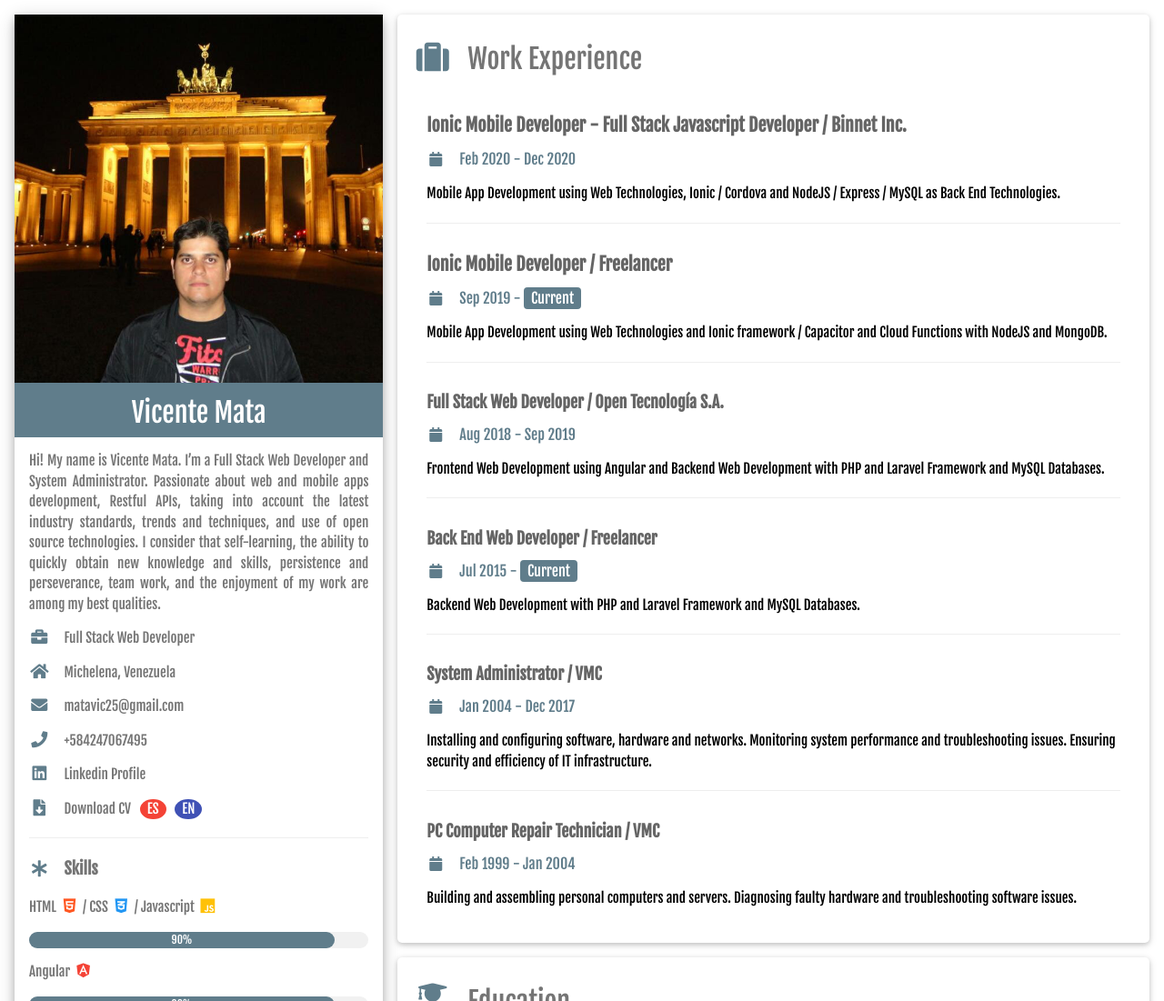
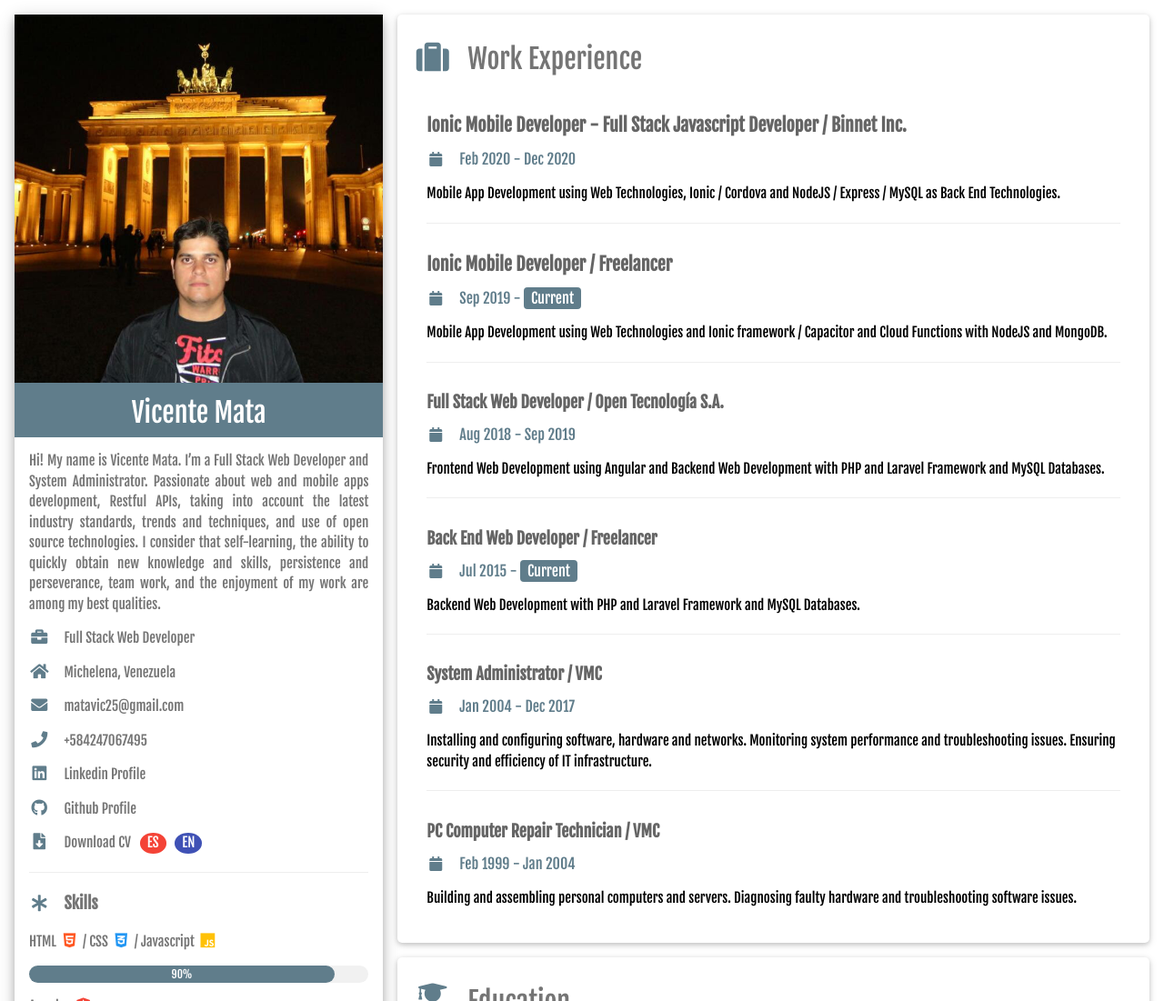
Before and after one commit to matavic/vicentemata.website, a plain HTML site: page index.html in a window 1280 px wide. Shown: the top 1101 px of the page at 91% size. Drawn offline with nearby package versions, Linux system fonts and the light colour scheme.

Commit message:
add github profile

```diff
--- a/index.html
+++ b/index.html
@@ -57,6 +57,7 @@
           <p><i class="fa fa-envelope fa-fw w3-margin-right w3-large w3-text-blue-grey"></i>matavic25@gmail.com</p>
           <p><i class="fa fa-phone fa-fw w3-margin-right w3-large w3-text-blue-grey"></i>+584247067495</p>
           <p><a href="https://www.linkedin.com/in/vicente-mata-chacon-43548821" target="_blank" style="text-decoration:none;"><i class="fab fa-linkedin fa-fw w3-margin-right w3-large w3-text-blue-grey"></i>Linkedin Profile</a></p>
+          <p><a href="https://github.com/matavic" target="_blank" style="text-decoration:none;"><i class="fab fa-github fa-fw w3-margin-right w3-large w3-text-blue-grey"></i>Github Profile</a></p>
           <p><i class="fas fa-file-download fa-fw w3-margin-right w3-large w3-text-blue-grey"></i>Download CV &nbsp;&nbsp;<a href="assets/pdf/Sintesis_Curricular_VMC_es.pdf" target="_blank" style="text-decoration:none;" class="w3-badge w3-red">ES</a>&nbsp;&nbsp; <a href="assets/pdf/Sintesis_Curricular_VMC_en.pdf" target="_blank" style="text-decoration:none;" class="w3-badge w3-indigo">EN</a></p>
           <hr>
 
```
